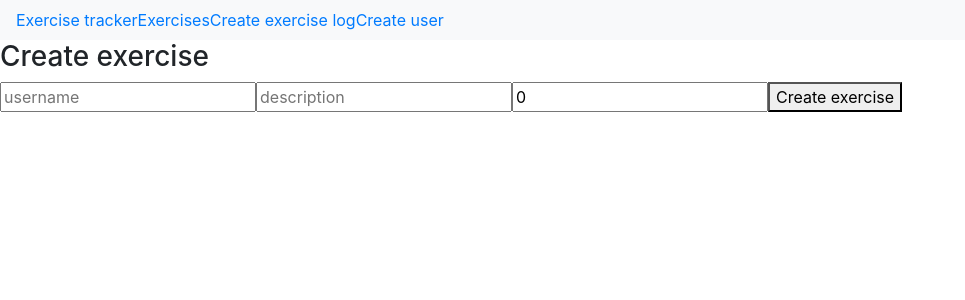
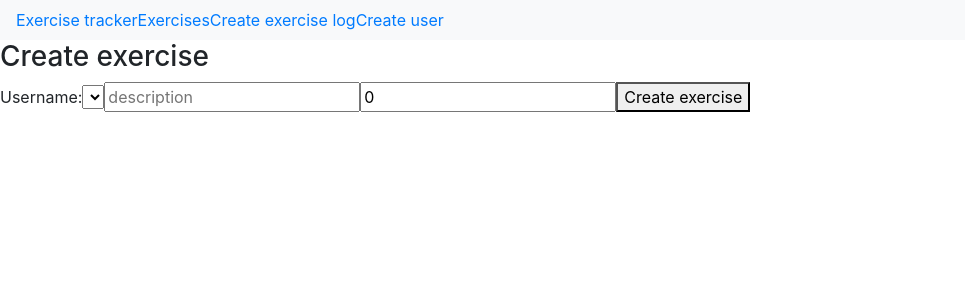
Before and after one commit to ViktorKuzmanov/Learning-MERN-Stack-, a React (Create React App) app: page /create in a window 1280 px wide. Shown: the top 300 px of the page, without its empty margins (0-965 px from the left). Built offline with nearby package versions, Linux system fonts and the light colour scheme.

Commit message:
fix error: allow choosing a user from database users using dropdown

```diff
--- a/src/components/CreateExercises.jsx
+++ b/src/components/CreateExercises.jsx
@@ -29,13 +29,16 @@ export default class CreateExercises extends Component {
       <div>
         <h3>Create exercise</h3>
         <form action="" onSubmit={this.onSubmit}>
-          <input
-            onChange={this.onChange}
-            type="text"
-            name="username"
-            placeholder="username"
-            value={this.state.username}
-          />
+          <label>Username:</label>
+          <select>
+            {this.state.users.map((user) => {
+              return (
+                <option key={user} value={user}>
+                  {user}
+                </option>
+              );
+            })}
+          </select>
           <input
             onChange={this.onChange}
             type="text"
```
